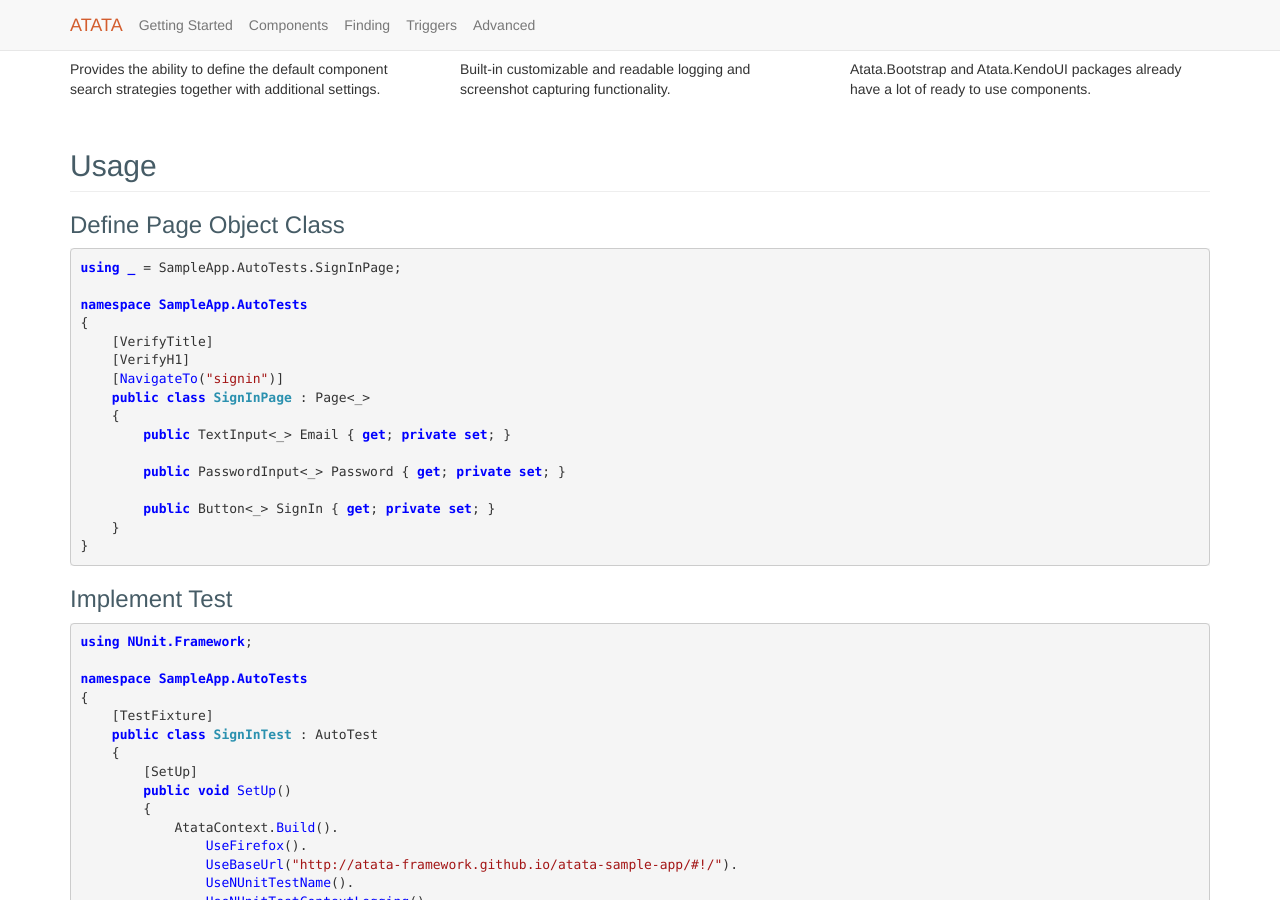
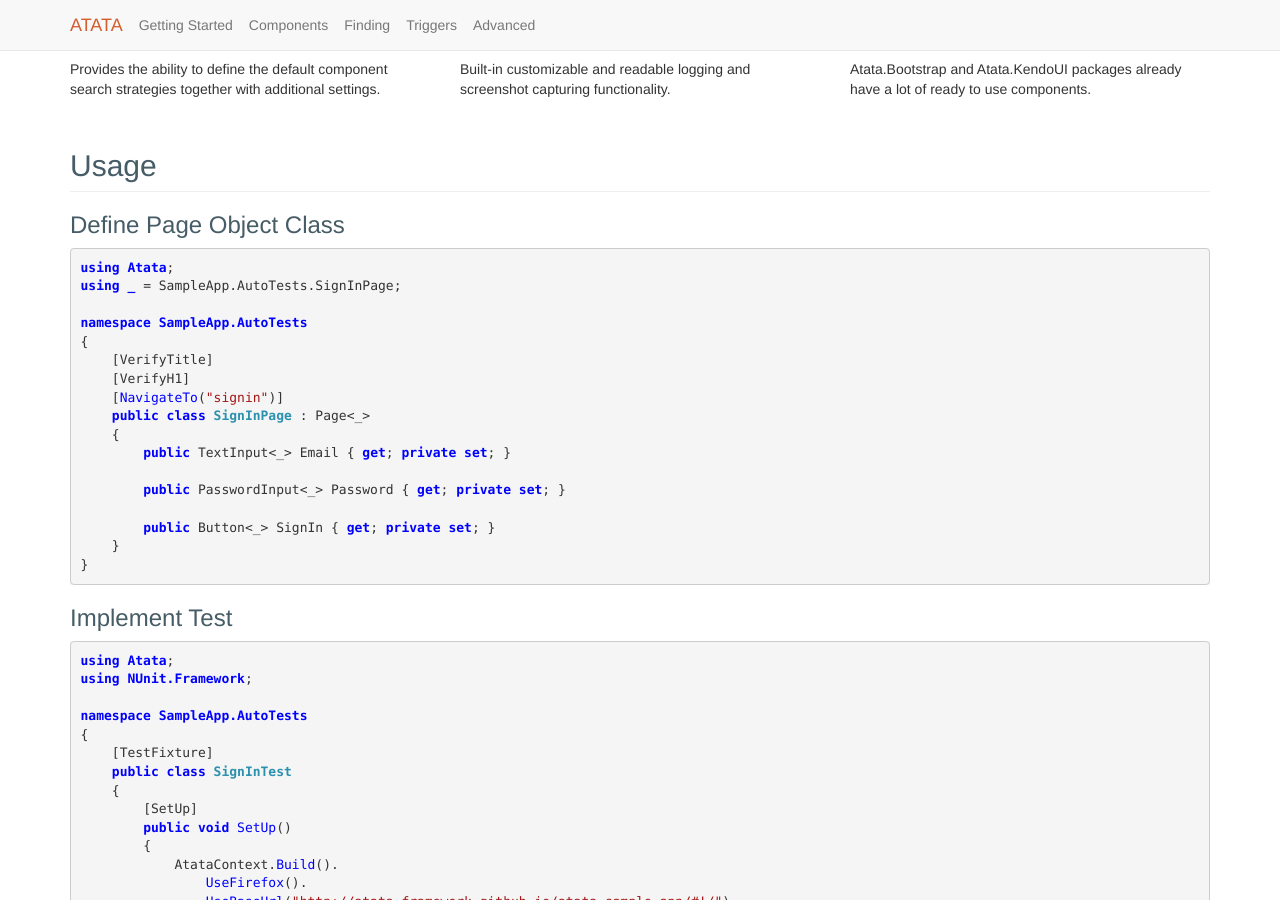
Before and after one commit to atata-framework/atata.io, a Jekyll site: the page built from index.html, in a window 1280 px wide and 900 px high, scrolled down 578 px. Built offline with Jekyll 4.4.1, drawn with Linux system fonts in a browser that asks for light colours.

Commit message:
Update usage

````diff
--- a/_includes/getting-started/usage.md
+++ b/_includes/getting-started/usage.md
@@ -1,6 +1,7 @@
 ### Define Page Object Class
 
 ```cs
+using Atata;
 using _ = SampleApp.AutoTests.SignInPage;
 
 namespace SampleApp.AutoTests
@@ -22,12 +23,13 @@ namespace SampleApp.AutoTests
 ### Implement Test
 
 ```cs
+using Atata;
 using NUnit.Framework;
 
 namespace SampleApp.AutoTests
 {
     [TestFixture]
-    public class SignInTest : AutoTest
+    public class SignInTest
     {
         [SetUp]
         public void SetUp()
````
